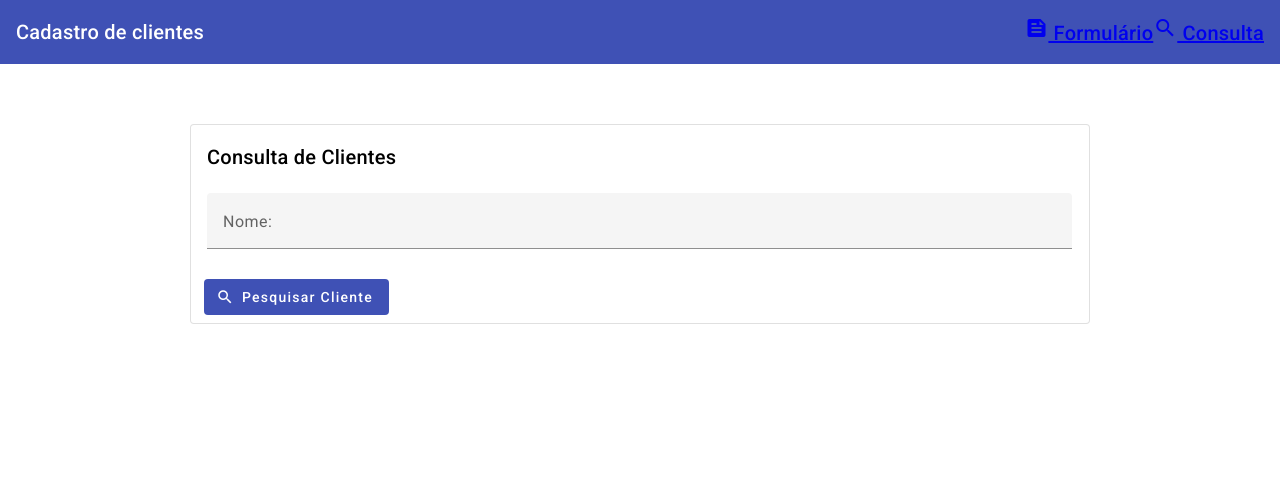
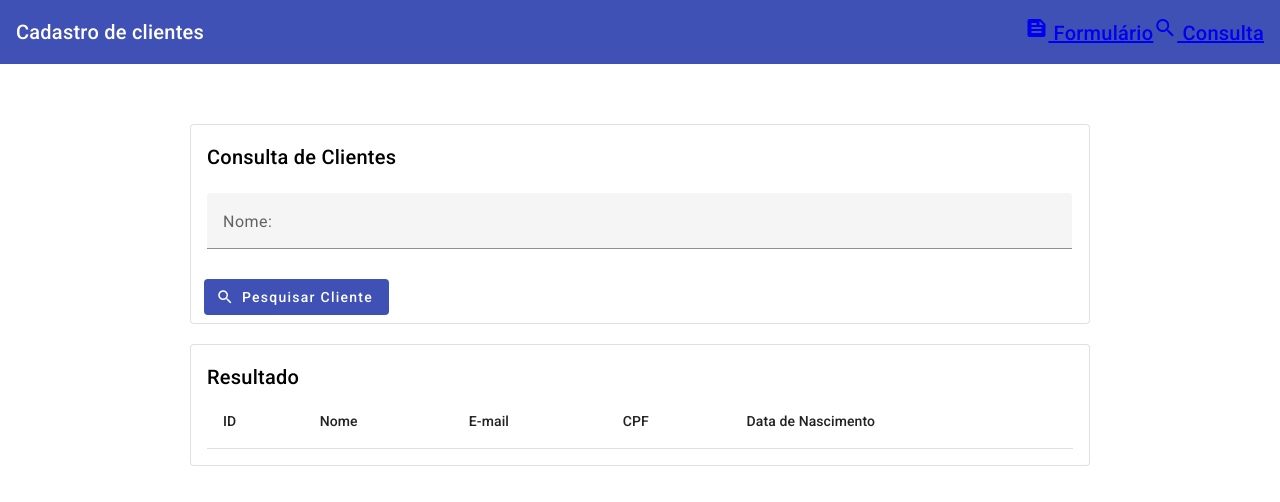
Before and after one commit to smfmo/Angular-Material-Project, an Angular app: page /consulta in a window 1280 px wide. Shown: the top 502 px of the page. Built offline with nearby package versions, Linux system fonts and the light colour scheme.

Commit message:
Implementação da lista de clientes na consulta

```diff
--- a/src/app/cliente.service.ts
+++ b/src/app/cliente.service.ts
@@ -26,7 +26,7 @@
     localStorage.setItem(StorageService.REPO_CLIENTES, JSON.stringify(storage));
   }
 
-  public pesquisarCliente(nome: String): Cliente[] {
+  public pesquisarCliente(): Cliente[] {
     return this.storageService.obterStorage();
   }
 }
--- a/src/app/consulta/consulta.component.html
+++ b/src/app/consulta/consulta.component.html
@@ -3,7 +3,9 @@
         <form class="mt-60" #consultaFrm="ngForm">
             <mat-card appearance="outlined">
                 <mat-card-header>
-                    <mat-card-title>Consulta de Clientes</mat-card-title>
+                    <mat-card-title>
+                        Consulta de Clientes
+                    </mat-card-title>
                 </mat-card-header>
                 <mat-card-content class="mt-20">
                     <div fxLayout="row">
@@ -25,3 +27,48 @@
         </form>
     </div>
 </div>
+
+<div class="mt-20" fxLayout="row" fxLayoutAlign="center">
+    <div fxLayout="column" fxFlex="900px">
+        <mat-card appearance="outlined">
+            <mat-card-header>
+                    <mat-card-title>
+                        Resultado
+                    </mat-card-title>
+            </mat-card-header>
+            <mat-card-content>
+                <table mat-table [dataSource]="listaClientes">
+
+                    <ng-container matColumnDef="id">
+                        <th mat-header-cell *matHeaderCellDef>ID</th>
+                        <td mat-cell *matCellDef="let cliente">{{ cliente.id }}</td>
+                    </ng-container>
+
+                    <ng-container matColumnDef="nome">
+                        <th mat-header-cell *matHeaderCellDef>Nome</th>
+                        <td mat-cell *matCellDef="let cliente">{{ cliente.nome }}</td>
+                    </ng-container>
+
+                    <ng-container matColumnDef="email">
+                        <th mat-header-cell *matHeaderCellDef>E-mail</th>
+                        <td mat-cell *matCellDef="let cliente">{{ cliente.email }}</td>
+                    </ng-container>
+
+                    <ng-container matColumnDef="cpf">
+                        <th mat-header-cell *matHeaderCellDef>CPF</th>
+                        <td mat-cell *matCellDef="let cliente">{{ cliente.cpf }}</td>
+                    </ng-container>
+
+                    <ng-container matColumnDef="dataNascimento">
+                        <th mat-header-cell *matHeaderCellDef>Data de Nascimento</th>
+                        <td mat-cell *matCellDef="let cliente">{{ cliente.dataNascimento }}</td>
+                    </ng-container>
+
+                    <tr mat-header-row *matHeaderRowDef="colunasTabela"></tr>
+                    <tr mat-row *matRowDef="let row; columns: colunasTabela"></tr>
+
+                </table>
+            </mat-card-content>
+        </mat-card>
+    </div>
+</div>
--- a/src/app/consulta/consulta.component.ts
+++ b/src/app/consulta/consulta.component.ts
@@ -1,4 +1,4 @@
-import { Component, OnInit } from '@angular/core';
+import { Component, isStandalone, OnInit } from '@angular/core';
 import { MatInputModule } from '@angular/material/input';
 import { MatCardModule } from '@angular/material/card';
 import { FlexLayoutModule } from '@angular/flex-layout';
@@ -8,6 +8,7 @@
 import { MatButtonModule } from '@angular/material/button';
 import { ClienteService }from '../cliente.service';
 import { Cliente } from '../cadastro/cliente';
+import { CommonModule } from '@angular/common';
 
 /*
 OnInit -> Interface que faz parte do ciclo de vida dos componentes.
@@ -15,6 +16,7 @@
 interface, ele deve conter esse método, que será executado em um momento
 específico do ciclo de vida do componente.
 */
+
 @Component({
   selector: 'app-consulta',
   imports: [
@@ -24,18 +26,20 @@
     MatTableModule,
     MatButtonModule,
     FlexLayoutModule,
-    FormsModule
+    FormsModule,
+    CommonModule
   ],
   templateUrl: './consulta.component.html',
   styleUrl: './consulta.component.scss'
 })
-export class ConsultaComponent {
+export class ConsultaComponent implements OnInit {
 
   public listaClientes: Cliente[] = [];
+  public colunasTabela: string[] = ["id", "nome", "email", "cpf", "dataNascimento"];
 
   public constructor(private clienteService: ClienteService) { }
 
   public ngOnInit(): void {
-    this.clienteService.pesquisarCliente('');
+    this.listaClientes = this.clienteService.pesquisarCliente();
   }
 }
```
